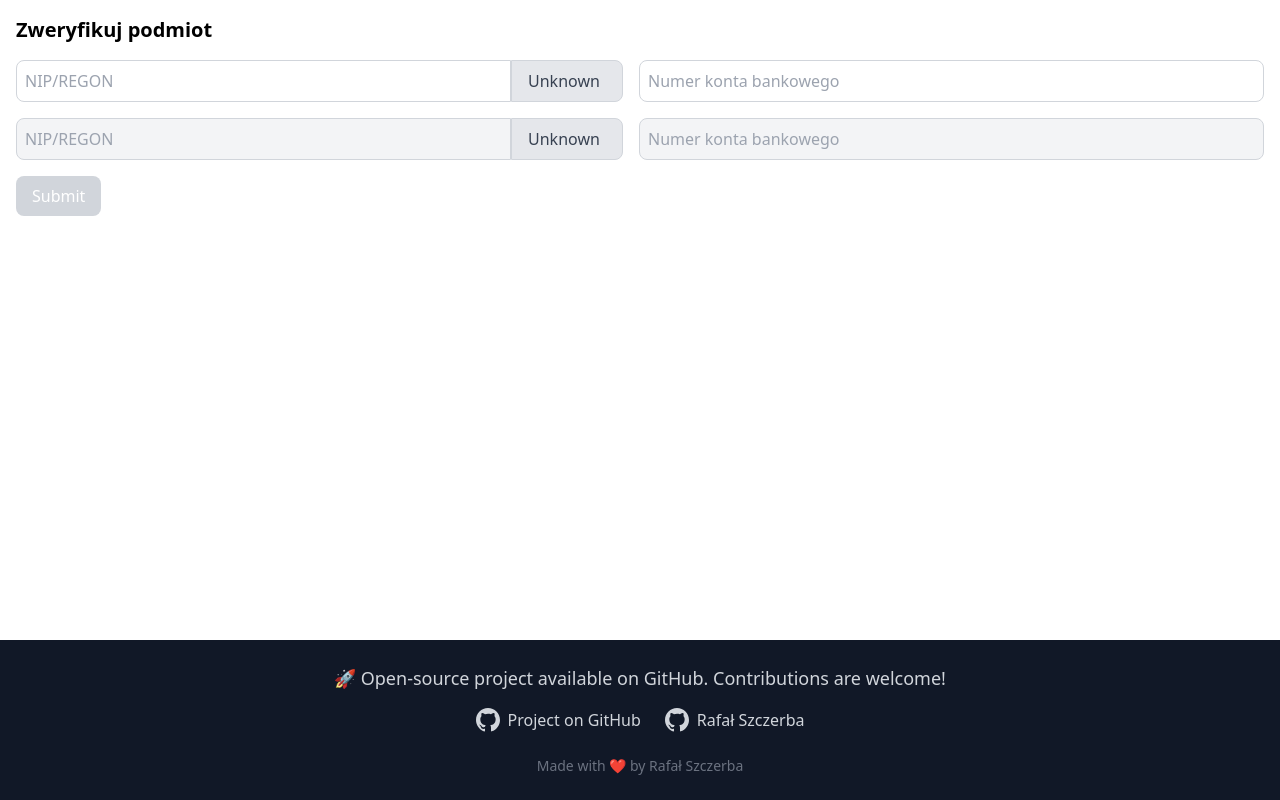
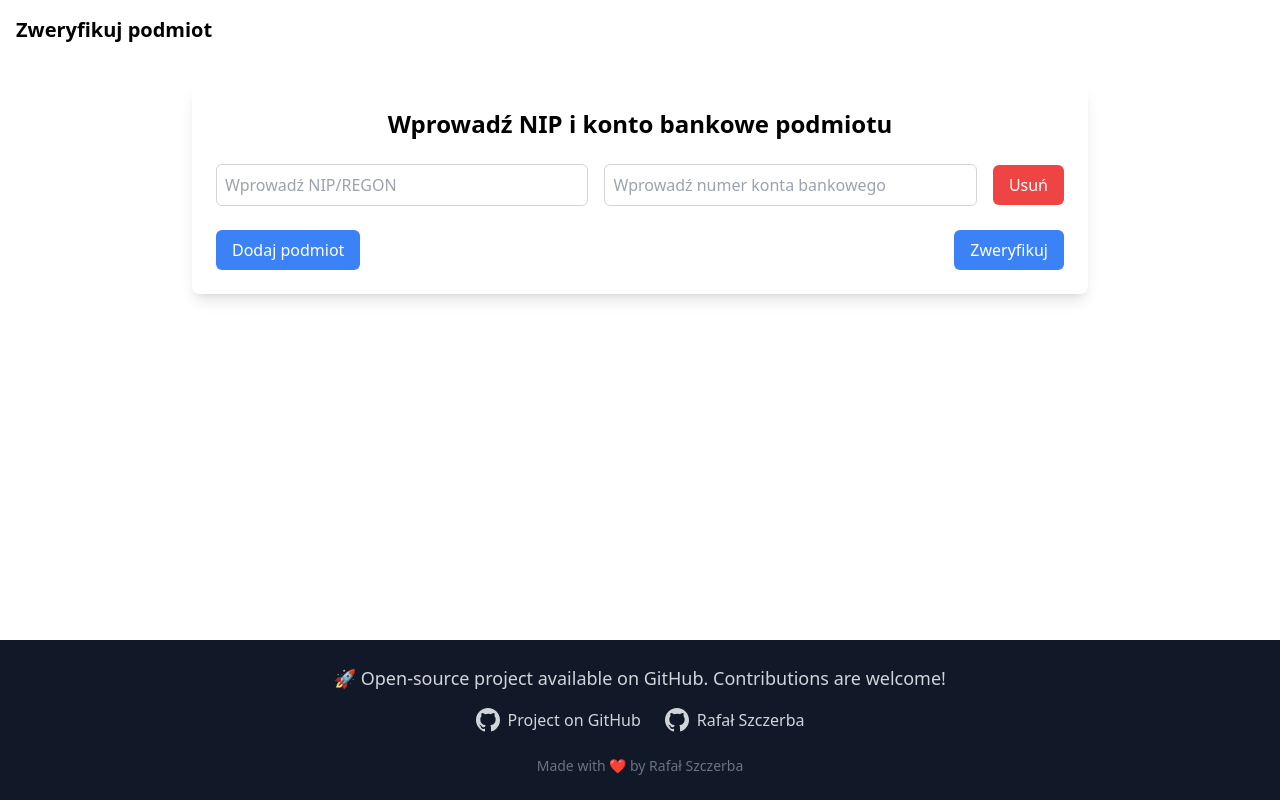
Before and after one commit to RMaster121/NIPBankVerifier, a SvelteKit app: page / in a window 1280 px wide. Built offline with nearby package versions, Linux system fonts and the light colour scheme.

Commit message:
Modified whole search page

```diff
--- a/src/lib/models/Search.ts
+++ b/src/lib/models/Search.ts
@@ -1,5 +1,4 @@
 export type Search = {
-    id_type: 'REGON' | 'NIP';
     id_value: string;
     bank_account: string;
 };
--- a/src/routes/+page.svelte
+++ b/src/routes/+page.svelte
@@ -1,92 +1,74 @@
-<script lang='ts'>
+<script lang="ts">
 	import type { Search } from '$lib/models/Search';
 	import { sendRequest } from '$lib/utilities/send_request';
-    import { identifyNumber } from '$lib/utilities/input_type';
 
-    let rows = [
-        { id: 1, id_value: '', bank_number: '', active: true },
-        { id: 2, id_value: '', bank_number: '', active: false }
-    ];
-
-    function activateRow(index: number) {
-        if ((rows[index].id_value || rows[index].bank_number) && !rows[index + 1].active) {
-            rows[index + 1].active = true;
-            rows.push({ id: rows.length + 1, id_value: '', bank_number: '', active: false });
-        }
+	function cleanInput(input: string): string {
+		return input.replaceAll(' ', '').replaceAll('-', '').replaceAll('_', '');
 	}
 
 	function handleSubmit() {
-        const searches: Search[] = rows
-            .filter(row => row.id_value && row.bank_number) // Ensure both fields are filled
-            .map(row => {
-                return {
-                    id_type: 'NIP',
-                    id_value: row.id_value,
-                    bank_account: row.bank_number
-                };
+		const rows = document.querySelectorAll('#form-container div');
+		let searches: Search[] = [];
+		rows.forEach((row) => {
+			const inputs = row.querySelectorAll('input');
+			const id_value = cleanInput(inputs[0].value);
+			const bank_account = cleanInput(inputs[1].value);
+			if (id_value && bank_account) {
+				searches.push({ id_value, bank_account });
+			}
 		});
 		sendRequest(searches);
 	}
 
-    // Computed property to check if the form can be submitted
-    $: canSubmit = rows.some(row => row.id_value && row.bank_number);
+	function addRow() {
+		const formContainer = document.getElementById('form-container');
+		const newRow = document.createElement('div');
+		newRow.classList.add('flex', 'space-x-4', 'items-center', 'mt-2');
+
+		newRow.innerHTML = `
+      <input type="text" class="flex-1 p-2 border w-1/2 rounded-md border-gray-300 focus:outline-none focus:ring-2 focus:ring-blue-500" placeholder="Wprowadź NIP/REGON">
+      <input type="text" class="flex-1 p-2 border w-1/2 rounded-md border-gray-300 focus:outline-none focus:ring-2 focus:ring-blue-500" placeholder="Wprowadź numer konta bankowego">
+      <button type="button" class="bg-red-500 text-white py-2 px-4 rounded-md hover:bg-red-600 transition-all duration-300">Usuń</button>
+    `;
+		formContainer?.appendChild(newRow);
+
+		const removeButton = newRow.querySelector('button');
+		removeButton?.addEventListener('click', removeRow);
+	}
+
+	function removeRow(event: MouseEvent) {
+		(event.target as HTMLButtonElement).parentElement?.remove();
+	}
 </script>
 
 <div class="container mx-auto p-4">
 	<h1 class="text-xl font-bold mb-4">Zweryfikuj podmiot</h1>
-    <form on:submit|preventDefault={handleSubmit}>
-        <div class="space-y-4">
-            {#each rows as row, index}
+	<div class="max-w-4xl mx-auto my-10 p-6 bg-white rounded-lg shadow-lg">
+		<h1 class="text-2xl font-bold text-center mb-6">Wprowadź NIP i konto bankowe podmiotu</h1>
+		<div id="form-container" class="space-y-4">
 			<div class="flex space-x-4 items-center">
-                    <div class="flex flex-1">
-                        <input
-                            type="text"
-                            bind:value={row.id_value}
-                            placeholder="NIP/REGON"
-                            on:input={() => activateRow(index)}
-                            disabled={!row.active}
-                            class="rounded-l-lg"
-                            />
-                        <span
-                            class="w-28 flex items-center px-4 bg-gray-200 text-gray-700 border border-gray-300 rounded-r-lg"
+				<input type="text" placeholder="Wprowadź NIP/REGON" />
+				<input type="text" placeholder="Wprowadź numer konta bankowego" />
+				<button class="bg-red-500 hover:bg-red-600" on:click={removeRow}>Usuń</button>
+			</div>
+		</div>
+
+		<div class="flex justify-between mt-6">
+			<button id="add-row" class="bg-blue-500 hover:bg-blue-600" on:click={addRow}
+				>Dodaj podmiot</button
 			>
-                            {identifyNumber(row.id_value)}
-                        </span>
+			<button id="submit" class="bg-blue-500 hover:bg-blue-600" on:click={handleSubmit}
+				>Zweryfikuj</button
+			>
 		</div>
-                    <input
-                        type="text"
-                        bind:value={row.bank_number}
-                        placeholder="Numer konta bankowego"
-                        class="rounded-lg"
-                        on:input={() => activateRow(index)}
-                        disabled={!row.active}
-                    />
 	</div>
-            {/each}
-        </div>
-        <div class="mt-4">
-            <button
-                type="submit"
-                class="px-4 py-2 bg-blue-500 text-white rounded-lg disabled:bg-gray-300 disabled:cursor-not-allowed"
-                disabled={!canSubmit}
-            >
-                Submit
-            </button>
-        </div>
-    </form>
 </div>
 
 <style lang="postcss">
-    input[disabled] {
-        @apply bg-gray-100;
-    }
 	input {
-        @apply flex-1 p-2 border border-gray-300 focus:outline-none focus:ring-2 focus:ring-blue-500;
-    }
-    button[disabled] {
-        @apply bg-gray-300 cursor-not-allowed;
+		@apply flex-1 p-2 border w-1/2 rounded-md border-gray-300 focus:outline-none focus:ring-2 focus:ring-blue-500;
 	}
 	button {
-        @apply px-4 py-2 bg-blue-500 text-white rounded-lg;
+		@apply px-4 py-2 text-white rounded-md transition-all duration-300;
 	}
 </style>
```
Lines whose indentation alone changed are shown as unchanged.
